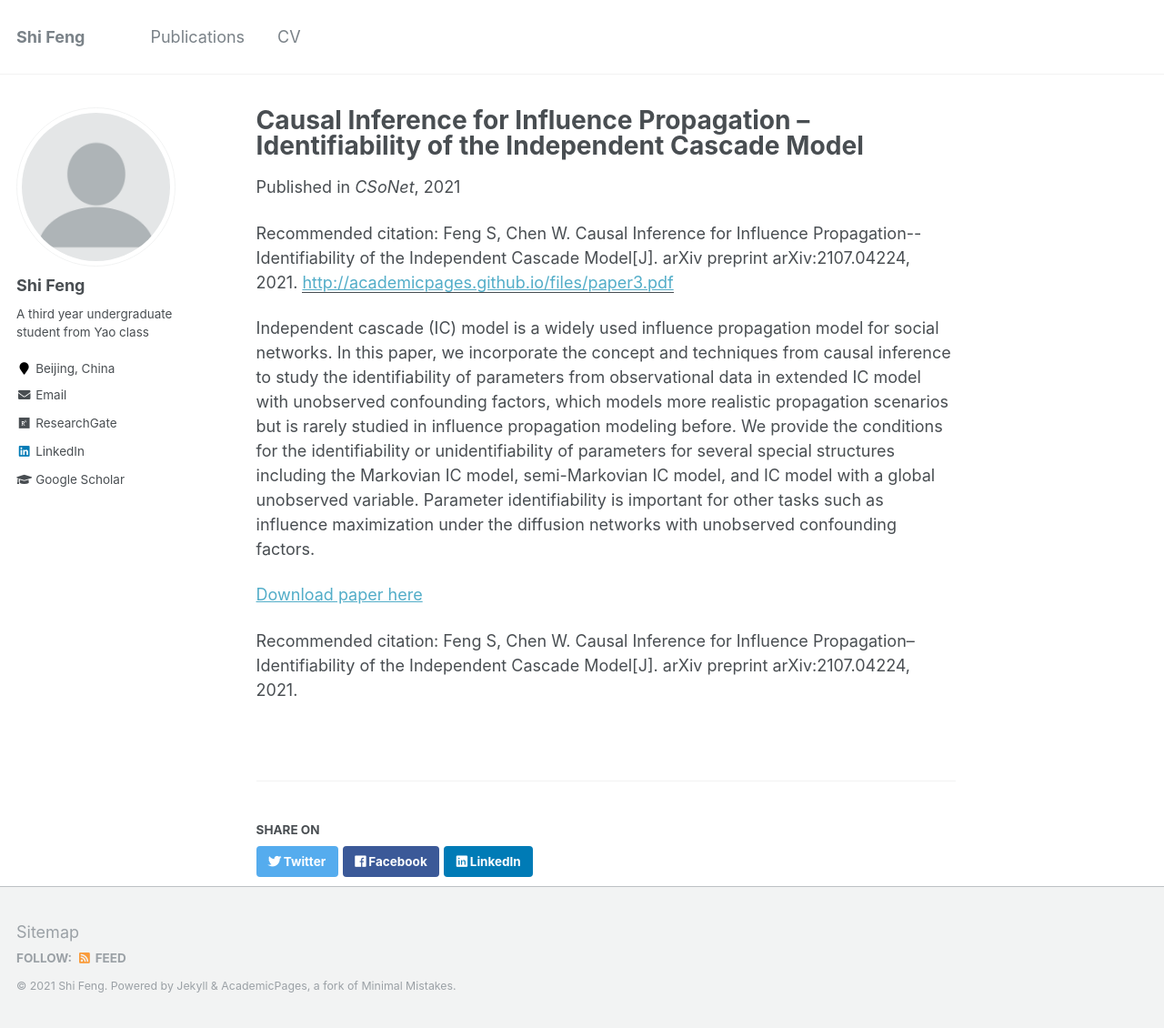
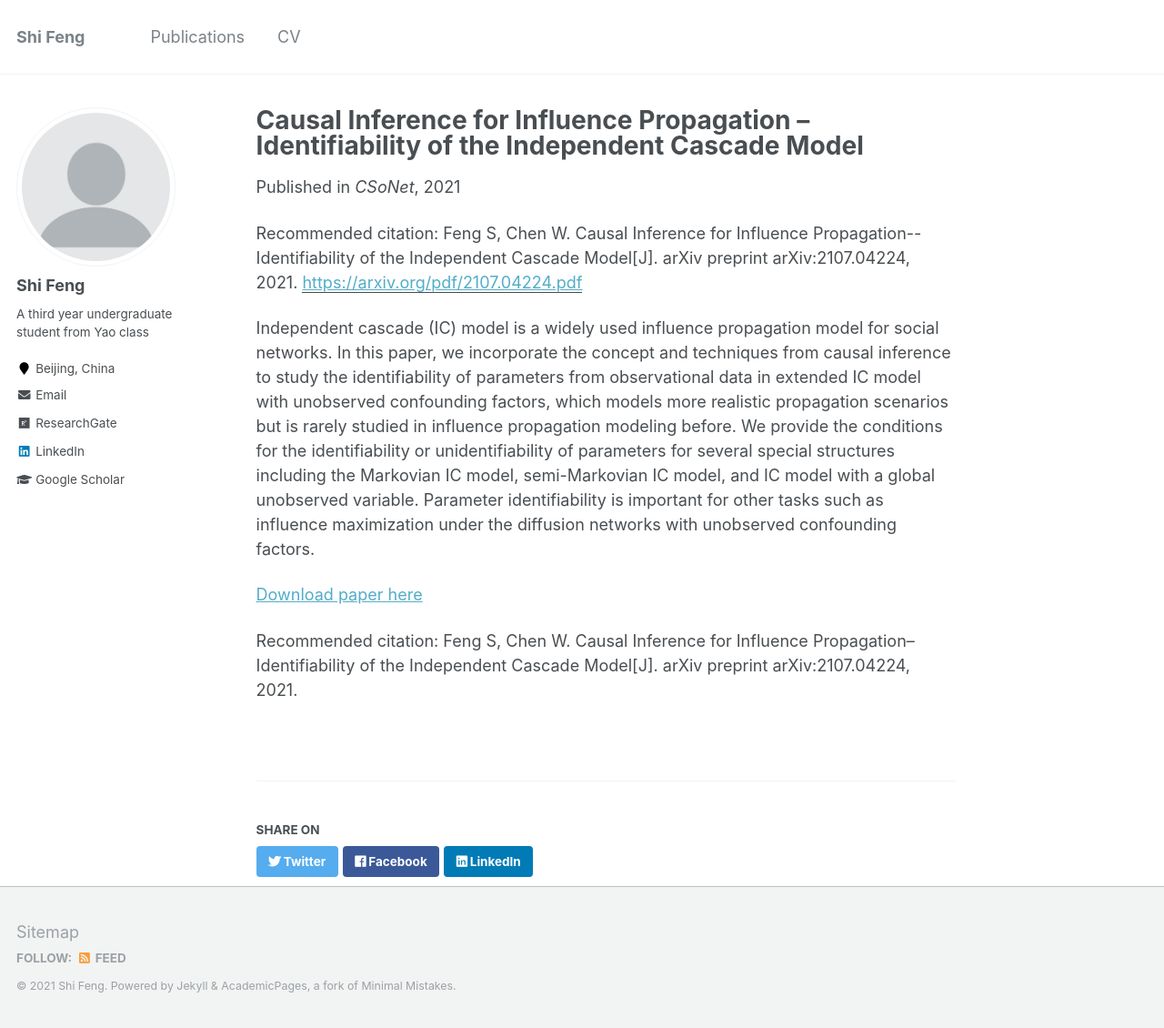
Before and after one commit to fengtony686/fengshi.link, a Jekyll site: the page built from _publications/CSoNet-2021.md, in a window 1280 px wide and 1130 px high. Shown: the whole window at 91% size. Built offline with Jekyll 4.4.1, drawn with Linux system fonts in a browser that asks for light colours; some of the changed lines change nothing that is shown.

Commit message:
Update CSoNet-2021.md

```diff
--- a/_publications/CSoNet-2021.md
+++ b/_publications/CSoNet-2021.md
@@ -5,7 +5,7 @@ permalink: /publication/CSoNet-2021
 excerpt:
 date: 2021-07-09
 venue: 'CSoNet'
-paperurl: 'http://academicpages.github.io/files/paper3.pdf'
+paperurl: 'https://arxiv.org/pdf/2107.04224.pdf'
 citation: 'Feng S, Chen W. Causal Inference for Influence Propagation--Identifiability of the Independent Cascade Model[J]. arXiv preprint arXiv:2107.04224, 2021.'
 ---
 Independent cascade (IC) model is a widely used influence propagation model for social networks. In this paper, we incorporate the concept and techniques from causal inference to study the identifiability of parameters from observational data in extended IC model with unobserved confounding factors, which models more realistic propagation scenarios but is rarely studied in influence propagation modeling before. We provide the conditions for the identifiability or unidentifiability of parameters for several special structures including the Markovian IC model, semi-Markovian IC model, and IC model with a global unobserved variable. Parameter identifiability is important for other tasks such as influence maximization under the diffusion networks with unobserved confounding factors.
```
